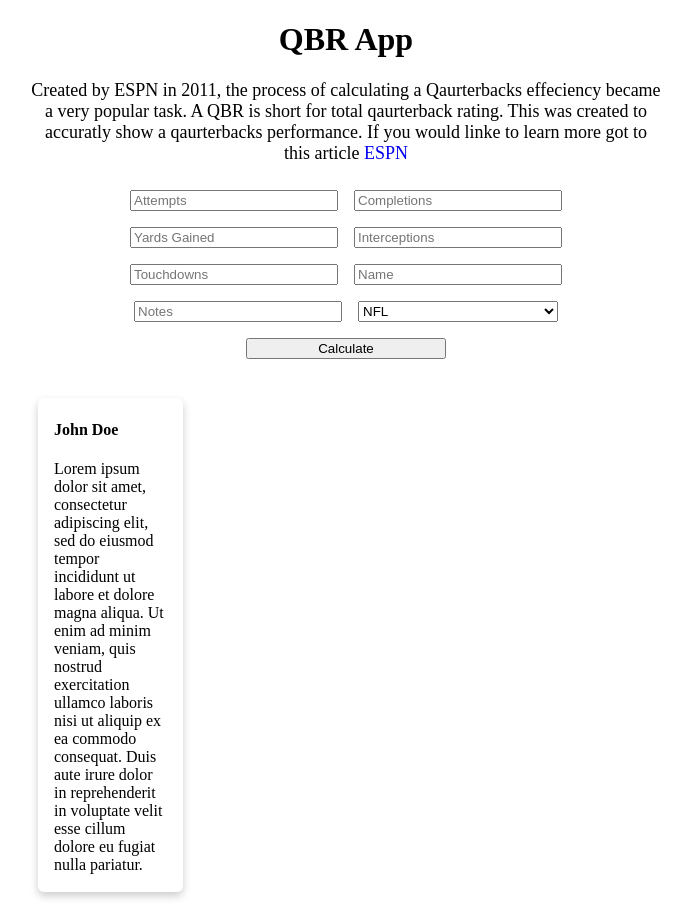
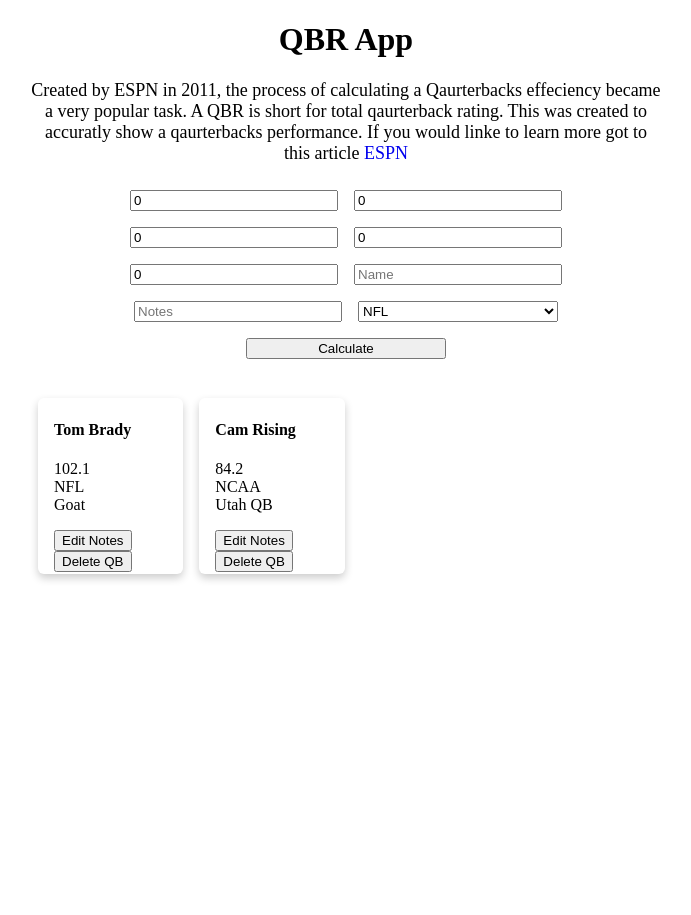
Before and after one commit to JcJen62/Vue-QBR-App, a Vue app: page / in a window 1280 px wide. Shown: the whole page, without its empty margins (294-985 px from the left). After the commit the page ends 800 px from the top, so only its background shows below. Built offline with nearby package versions, Linux system fonts and the light colour scheme.

Commit message:
QBR functions

```diff
--- a/package.json
+++ b/package.json
@@ -9,6 +9,7 @@
   },
   "dependencies": {
     "core-js": "^3.6.5",
+    "uuid": "^8.3.2",
     "vue": "^3.0.0",
     "vuesax": "^4.0.1-alpha.25"
   },
--- a/src/App.vue
+++ b/src/App.vue
@@ -1,23 +1,48 @@
 <template>
   <h1>QBR App</h1>
   <helper-para />
-  <user-form />
-  <card />
+  <user-form @add:players='addQuarterback' />
+  <card :players="quarterbacks" />
 </template>
 
 <script>
-import HelperPara from './components/HelperPara.vue'
-import UserForm from './components/UserForm.vue'
-import Card from './components/Card.vue'
+import HelperPara from "./components/HelperPara.vue";
+import UserForm from "./components/UserForm.vue";
+import Card from "./components/Card.vue";
 
 export default {
-  name: 'App',
+  name: "App",
   components: {
     HelperPara,
     UserForm,
-    Card
+    Card,
+  },
+  data() {
+    return {
+      quarterbacks: [
+        {
+          name: "Tom Brady",
+          qbr: "102.1",
+          notes: "Goat",
+          league: "NFL",
+          id: "1",
+        },
+        {
+          name: "Cam Rising",
+          qbr: "84.2",
+          notes: "Utah QB",
+          league: "NCAA",
+          id: "2",
+        },
+      ],
+    };
+  },
+  methods: {
+    addQuarterback(quarterback) {
+      this.quarterbacks.push(quarterback)
     }
   }
+};
 </script>
 
 <style>
--- a/src/components/Card.vue
+++ b/src/components/Card.vue
@@ -1,16 +1,19 @@
 <template>
   <div class="wrapperCard">
-      <div class="card">
+      <div
+        v-for="player in players"
+        :key="player.id"
+        class="card"
+        >
         <div class="container">
-          <h4><b>John Doe</b></h4>
+          <h4><b>{{player.name}}</b></h4>
           <p>
-            Lorem ipsum dolor sit amet, consectetur adipiscing elit, sed do
-            eiusmod tempor incididunt ut labore et dolore magna aliqua. Ut enim
-            ad minim veniam, quis nostrud exercitation ullamco laboris nisi ut
-            aliquip ex ea commodo consequat. Duis aute irure dolor in
-            reprehenderit in voluptate velit esse cillum dolore eu fugiat nulla
-            pariatur.
+            {{player.qbr}}<br>
+            {{player.league}}<br>
+            {{player.notes}}
           </p>
+          <button class="cardBtn">Edit Notes</button>
+          <button class="cardBtn">Delete QB</button>
         </div>
       </div>
   </div>
@@ -19,10 +22,17 @@
 <script>
 export default {
     name: "Card",
+    props: {
+      players: Array,
+    }
 };
 </script>
 
 <style scoped>
+.cardBtn {
+
+}
+
 .wrapperCard {
   display: flex;
   flex-wrap: wrap;
--- a/src/components/UserForm.vue
+++ b/src/components/UserForm.vue
@@ -1,29 +1,135 @@
 <template>
-  <form id="formContainer">
-    <input class="txtInput" v-model="text" placeholder="Attempts">
-    <input class="txtInput" v-model="text" placeholder="Completions">
-    <input class="txtInput" v-model="text" placeholder="Yards Gained">
-    <input class="txtInput" v-model="text" placeholder="Interceptions">
-    <input class="txtInput" v-model="text" placeholder="Touchdowns">
-    <input class="txtInput" v-model="text" placeholder="Name">
-    <input class="txtInput" v-model="text" placeholder="Notes">
-    <select id="qbType">
+  <form id="formContainer" @submit.prevent="onSubmit">
+    <input class="txtInput" v-model="attempts" placeholder="Attempts" />
+    <input class="txtInput" v-model="completions" placeholder="Completions" />
+    <input class="txtInput" v-model="yardsGained" placeholder="Yards Gained" />
+    <input
+      class="txtInput"
+      v-model="interceptions"
+      placeholder="Interceptions"
+    />
+    <input class="txtInput" v-model="touchdowns" placeholder="Touchdowns" />
+    <input class="txtInput" v-model="name" placeholder="Name" />
+    <input class="txtInput" v-model="notes" placeholder="Notes" />
+    <select id="qbType" v-model="league">
       <option>NFL</option>
       <option>NCAA</option>
     </select>
-    <button id="btnCal" type="submit">Calculate</button>
+    <button id="btnCal" type="submit" value="Submit">Calculate</button>
   </form>
 </template>
 
 <script>
+import { v4 as uuidv4 } from "uuid";
 
 export default {
   name: "UserForm",
+  props: {
+    players: Array,
+  },
+  data() {
+    return {
+      name: "",
+      league: "NFL",
+      notes: "",
+      attempts: 0,
+      completions: 0,
+      yardsGained: 0,
+      interceptions: 0,
+      touchdowns: 0,
+    };
+  },
+  methods: {
+    calculateNFL(data) {
+      const limit = 2.375;
+
+      let compVar = (data.completions / data.attempts - 0.3) * 5;
+      if (compVar > limit) {
+        compVar = limit;
       }
+      if (compVar < 0) {
+        compVar = 0;
+      }
+
+      let yardsVar = (data.yardsGained / data.attempts - 3) * 0.25;
+      if (yardsVar > limit) {
+        yardsVar = limit;
+      }
+      if (yardsVar < 0) {
+        yardsVar = 0;
+      }
+
+      let touchdownsVar = (data.touchdowns / data.attempts) * 20;
+      if (touchdownsVar > limit) {
+        touchdownsVar = limit;
+      }
+      if (touchdownsVar < 0) {
+        touchdownsVar = 0;
+      }
+
+      let interceptionsVar = limit - (data.interceptions / data.attempts) * 25;
+      if (interceptionsVar > limit) {
+        interceptionsVar = limit;
+      }
+      if (interceptionsVar < 0) {
+        interceptionsVar = 0;
+      }
+
+      return (
+        ((compVar + yardsVar + touchdownsVar + interceptionsVar) / 6) *
+        100
+      ).toFixed(1);
+    },
+
+    calculateNCAA(data) {
+      const yardFact = 8.4;
+      const touchdownFact = 330;
+      const completionFact = 100;
+      const interceptionFact = 200;
+
+      let yardsGainedInt = yardFact * data.yardsGained
+      let touchdownInt = touchdownFact * data.touchdowns
+      let completionInt = completionFact * data.completions
+      let interceptionInt = interceptionFact * data.interceptions
+
+      return (((yardsGainedInt + touchdownInt + completionInt) - interceptionInt) / data.attempts).toFixed(1)
+    },
+
+    onSubmit() {
+      const id = uuidv4();
+
+      let data = {
+        name: this.name,
+        notes: this.notes,
+        league: this.league,
+        attempts: this.attempts,
+        completions: this.completions,
+        yardsGained: this.yardsGained,
+        interceptions: this.interceptions,
+        touchdowns: this.touchdowns,
+      };
+
+      let quarterback = {
+        name: this.name,
+        notes: this.notes,
+        league: this.league,
+        id: id,
+        qbr: 0,
+      };
+      if (data.league === "NFL") {
+        quarterback.qbr = this.calculateNFL(data);
+      } else {
+        quarterback.qbr = this.calculateNCAA(data);
+      }
+
+      this.$emit("add:players", quarterback);
+    },
+  },
+};
 </script>
 
 <style scoped>
-  #btnCal{
+#btnCal {
   width: 200px;
   margin: 8px;
 }
```
Also changed, not shown: 1 other file (tests, documents, lock files or other folders). Lines whose indentation alone changed are shown as unchanged.
